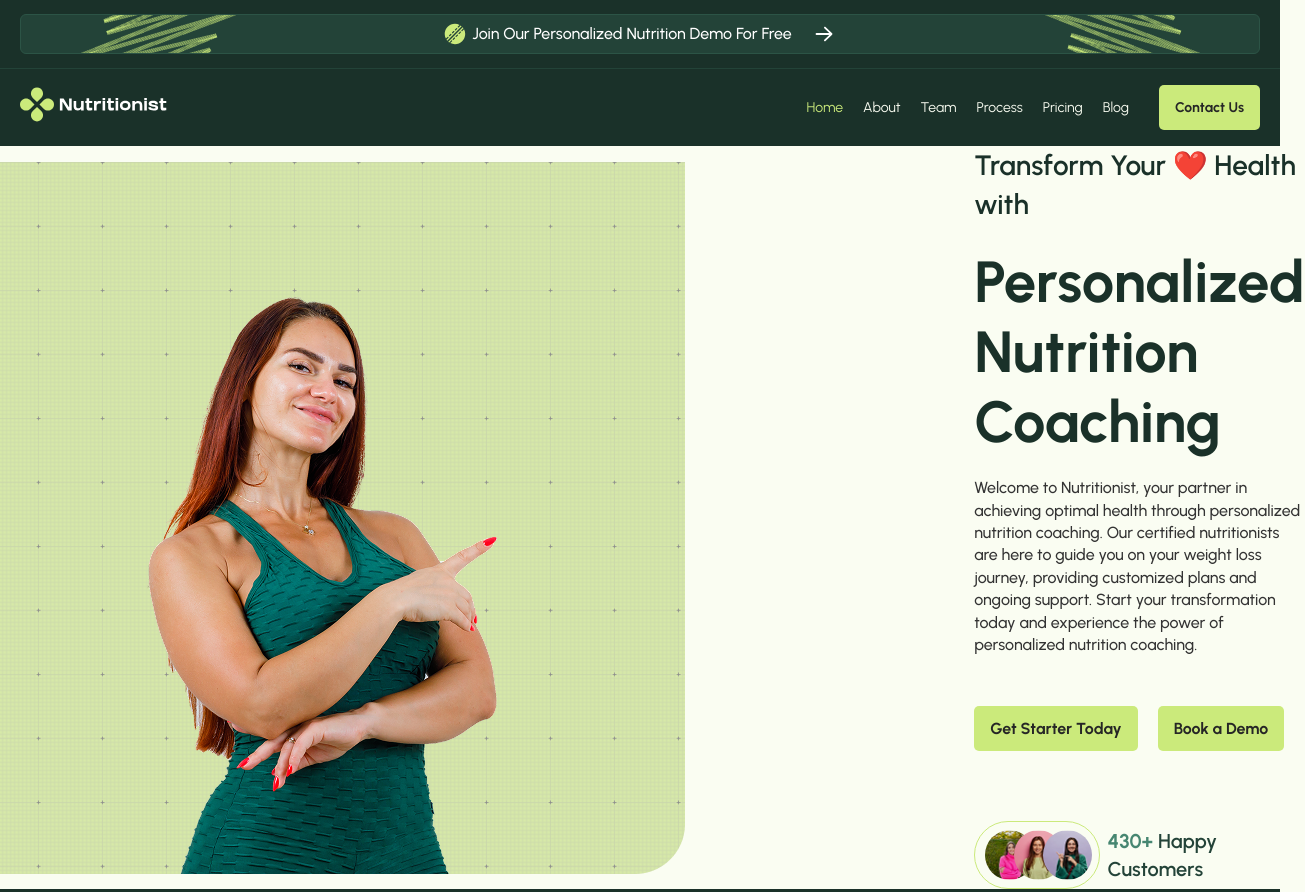
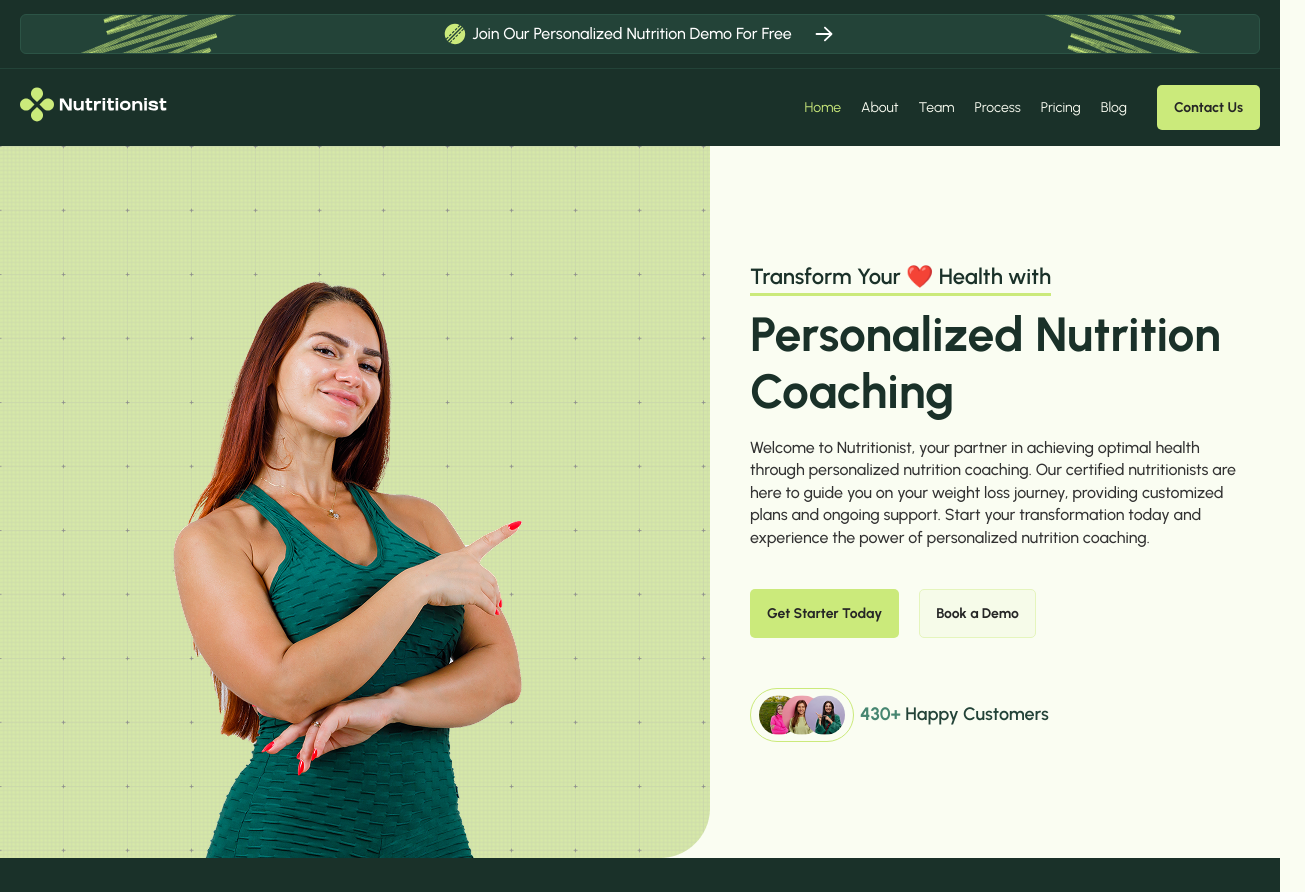
Before and after one commit to Ackur/landing-nutritionist, a website built with Vite: page index.html in a window 1280 px wide. Shown: the top 892 px of the page, 1305 px wide, since content can reach past the window. Built offline with nearby package versions, Linux system fonts and the light colour scheme.

Commit message:
home - hero section (in progress)

```diff
--- a/index.html
+++ b/index.html
@@ -71,10 +71,7 @@
         <div class="hero-section__content">
           <article class="hero-section__content--container">
             <p class="content-subtitle">Transform Your ❤️ Health with</p>
-            <h1 class="content-title">
-              Personalized Nutrition <br />
-              Coaching
-            </h1>
+            <h1 class="content-title">Personalized Nutrition Coaching</h1>
             <p class="content-description">
               Welcome to Nutritionist, your partner in achieving optimal health through personalized
               nutrition coaching. Our certified nutritionists are here to guide you on your weight
@@ -82,8 +79,8 @@
               transformation today and experience the power of personalized nutrition coaching.
             </p>
             <div class="content-actions">
-              <button class="app-button">Get Starter Today</button>
-              <button class="app-button">Book a Demo</button>
+              <button class="app-button content-actions--item">Get Starter Today</button>
+              <button class="app-button outline content-actions--item">Book a Demo</button>
             </div>
 
             <aside class="content-tags">
--- a/src/assets/css/components/shared/_app-button.css
+++ b/src/assets/css/components/shared/_app-button.css
@@ -6,6 +6,7 @@
     font-weight: 700;
     color: var(--clr-grey-15);
     background-color: var(--clr-green-70);
+    border: 1px solid transparent;
     border-radius: 5px;
     text-align: center;
     text-decoration: none;
@@ -16,25 +17,19 @@
         padding: 10px 16px;
     }
 
-    &:hover {
-        background-color: var(--clr-green-75);
+    &:hover:not(.outline) {
+        background-image: url(/images/icons/abstract-1-icon.svg);
+        background-color: var(--clr-green-85);
+        background-size: contain;
     }
 
-    &.primary {
-        color: var(--clr-white);
-        background-color: var(--clr-blue-70);
+    &.outline {
+        border-color: var(--clr-green-85);
+        background-color: var(--clr-green-95);
 
         &:hover {
-            background-color: var(--clr-blue-50);
-        }
-    }
-
-    &.secondary {
-        color: var(--clr-white);
-        background-color: var(--clr-gray-70);
-
-        &:hover {
-            background-color: var(--clr-gray-50);
+            border-color: var(--clr-green-75);
+            background-color: var(--clr-green-85);
         }
     }
 }
--- a/src/assets/css/components/shared/_avatar-group.css
+++ b/src/assets/css/components/shared/_avatar-group.css
@@ -6,6 +6,9 @@
     border: 1px solid var(--clr-green-70);
     border-radius: 35px;
     padding: 8px 10px;
+    @media (max-width: 1770px) {
+        padding: 6px 8px;
+    }
 
     img {
         position: relative;
@@ -13,13 +16,35 @@
         height: 50px;
         border-radius: 50%;
         object-fit: cover;
+        will-change: scale, z-index;
+        transition: scale 0.3s;
+
+        @media (max-width: 1770px) {
+            width: 40px;
+            height: 40px;
+        }
+
+        &:hover {
+            scale: 1.05;
+            z-index: 100;
+        }
+
+        &:not(:hover) {
+            animation: zIndexHack 0.305s;
+        }
 
         &:not(:first-child) {
             margin-left: -20px;
-        }
-
-        &:hover {
-            z-index: 1;
+            @media (max-width: 1770px) {
+                margin-left: -17px;
+            }
         }
     }
 }
+
+@keyframes zIndexHack {
+    0%,
+    100% {
+        z-index: 100;
+    }
+}
--- a/src/assets/css/pages/home.css
+++ b/src/assets/css/pages/home.css
@@ -4,7 +4,7 @@
     justify-content: center;
 
     .hero-section__picture {
-        min-width: 949px;
+        min-width: fit-content;
 
         .hero-section__picture--image {
         }
@@ -13,17 +13,32 @@
     .hero-section__content {
         display: flex;
         align-items: center;
-        padding-left: 50px;
+        padding: 0 50px;
+
+        @media (max-width: 1770px) {
+            padding: 0 40px;
+        }
 
         .hero-section__content--container {
             max-width: 759px;
+
+            @media (max-width: 1770px) {
+                max-width: 610px;
+            }
         }
 
         .content-subtitle {
+            width: fit-content;
             font-size: 28px;
             font-weight: 600;
             color: var(--clr-green-dark-15);
+            border-bottom: 3px solid var(--clr-green-70);
             margin-bottom: 24px;
+
+            @media (max-width: 1770px) {
+                font-size: 22px;
+                margin-bottom: 10px;
+            }
         }
 
         .content-title {
@@ -32,17 +47,38 @@
             line-height: 1.2;
             margin-bottom: 20px;
             color: var(--clr-green-dark-15);
+
+            @media (max-width: 1770px) {
+                font-size: 48px;
+                margin-bottom: 16px;
+            }
         }
 
         .content-description {
             font-weight: 500;
             margin-bottom: 50px;
+
+            @media (max-width: 1770px) {
+                margin-bottom: 40px;
+            }
         }
 
         .content-actions {
             display: flex;
             gap: 20px;
             margin-bottom: 70px;
+
+            @media (max-width: 1770px) {
+                margin-bottom: 50px;
+            }
+
+            .content-actions--item {
+                min-height: 59px;
+                @media (max-width: 1770px) {
+                    font-size: 14px;
+                    min-height: 49px;
+                }
+            }
         }
 
         .content-tags {
@@ -50,10 +86,18 @@
             align-items: center;
             gap: 8px;
 
+            @media (max-width: 1770px) {
+                gap: 6px;
+            }
+
             .content-tags--label {
                 font-size: 20px;
                 font-weight: 600;
                 color: var(--clr-green-dark-20);
+
+                @media (max-width: 1770px) {
+                    font-size: 18px;
+                }
 
                 span {
                     font-weight: 700;
```
